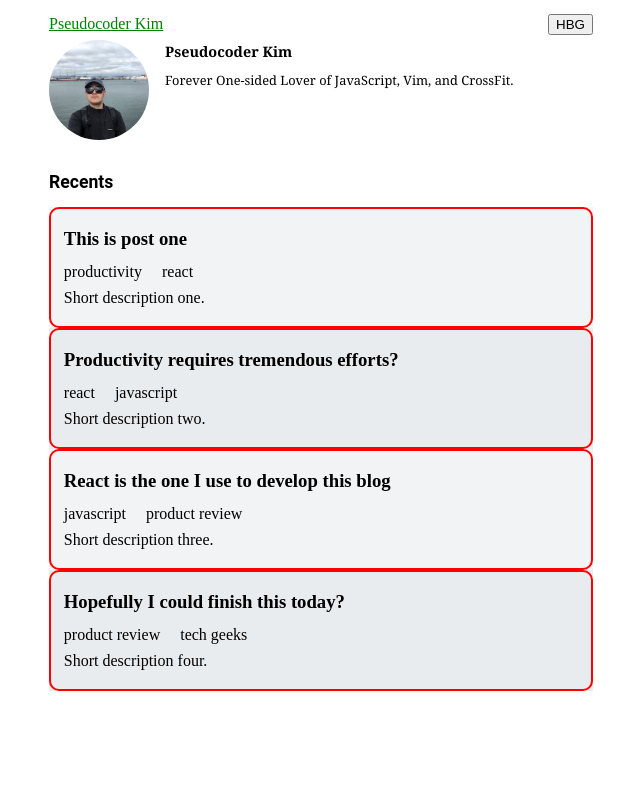
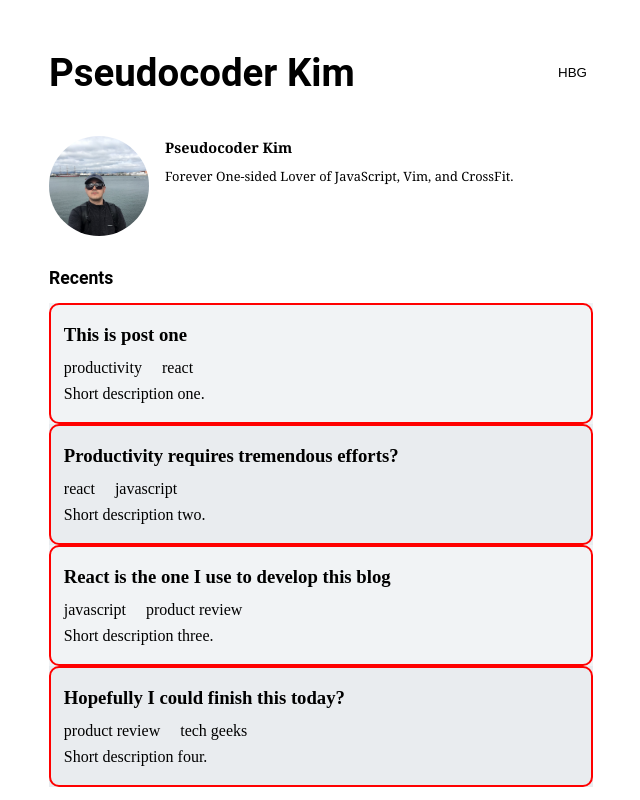
Before and after one commit to digression99/blog-v1-client, a Gatsby site: page / in a window 1280 px wide. Shown: the whole page, without its empty margins (319-959 px from the left). Built offline with nearby package versions, Linux system fonts and the light colour scheme; Gatsby itself is replaced by a stand-in of ours.

Commit message:
Update header styles

```diff
--- a/src/components/header.js
+++ b/src/components/header.js
@@ -4,28 +4,37 @@ import styled from "styled-components"
 
 const Container = styled.div`
   max-width: 34rem;
-  height: 2rem;
+  height: 8rem;
   display: flex;
   align-items: center;
   justify-content: space-between;
   width: 100%;
 
   .header-title {
-    color: green;
+    color: black;
+    text-decoration: none;
+    font-size: 2.4rem;
+    font-family: "Merriweather", "Roboto";
+    font-weight: 700;
   }
 
   .hamberger-button {
+    height: 2rem;
+    background: none;
+    border: none;
   }
 `
 
 const Header = () => {
   return (
     <Container>
-      <Link to="/" className="header-title">
-        Pseudocoder Kim
-      </Link>
-      <div className="hamberger-button">
-        <button>HBG</button>
+      <div>
+        <Link to="/" className="header-title">
+          Pseudocoder Kim
+        </Link>
+      </div>
+      <div>
+        <button className="hamberger-button">HBG</button>
       </div>
     </Container>
   )
```
